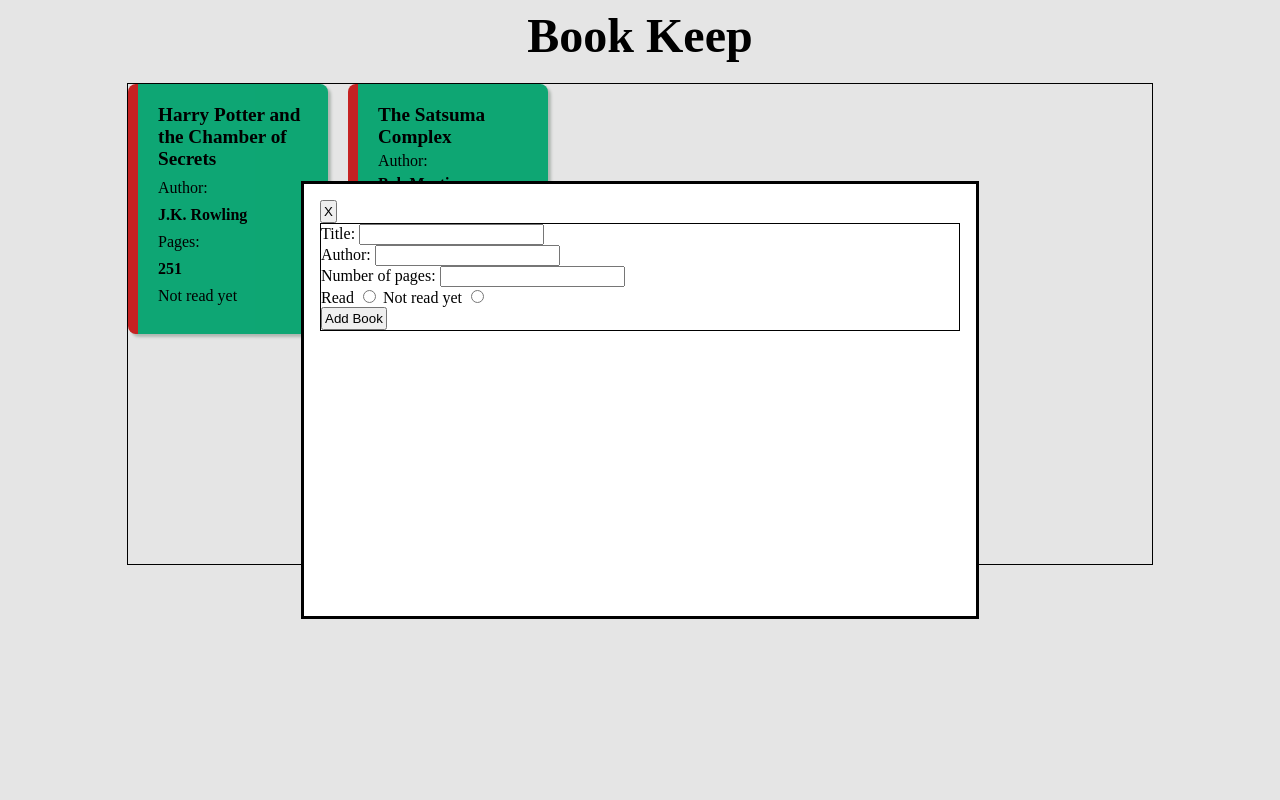
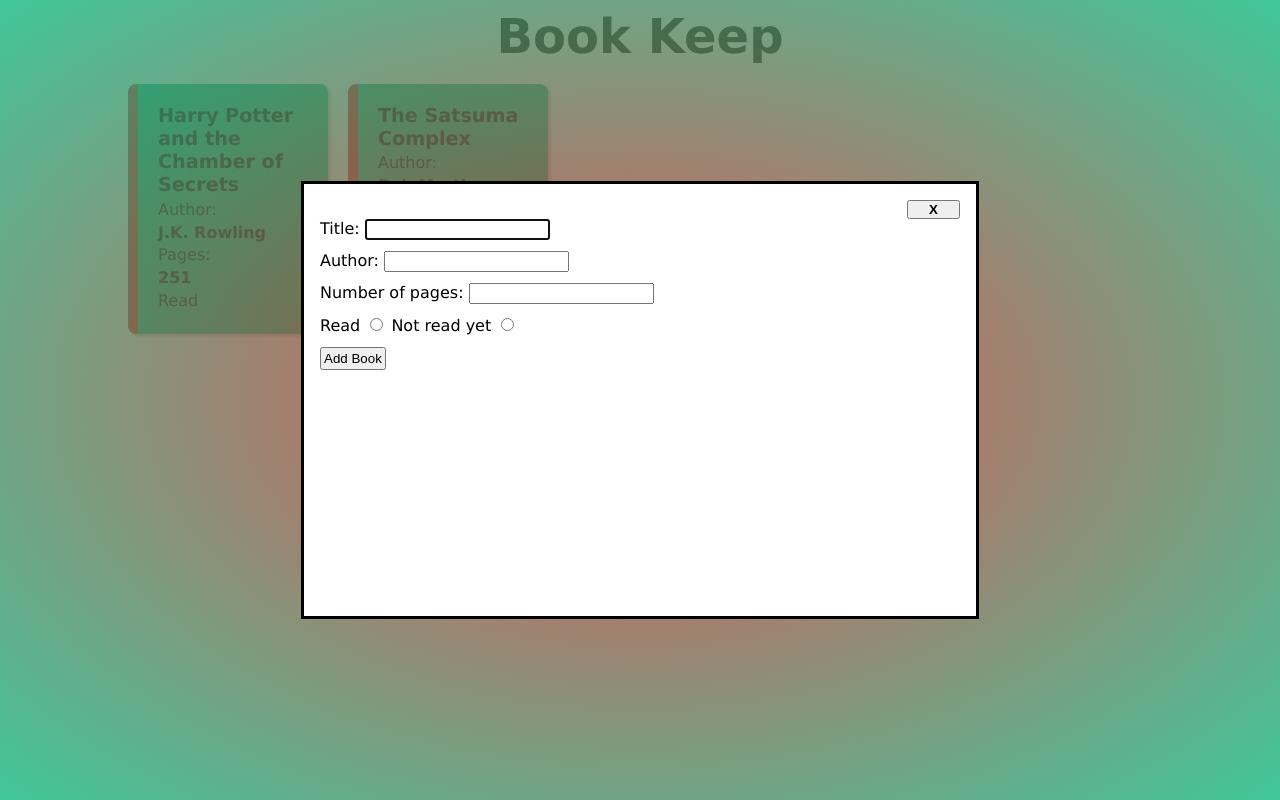
Before and after one commit to darek632/Project-Library, a plain HTML site: page index.html in a window 1280 px wide. Both pictures are taken after a click on the button "NEW BOOK". Drawn offline with Linux system fonts and the light colour scheme.

Commit message:
update various styling dialog and cards

```diff
--- a/index.html
+++ b/index.html
@@ -17,7 +17,7 @@
             <div class="author">J.K. Rowling</div>
             <div class="pages-label">Pages:</div>
             <div class="pages">251</div>
-            <div class="read"> Not read yet</div>
+            <div class="read"> Read </div>
         </div>
         <div class="card">
             <div class="title">The Satsuma Complex</div>
@@ -27,7 +27,7 @@
             <div class="pages">320</div>
             <div class="read"> Read</div>
             <div class="buttons">
-                <button class="remove">Remove</button> <button class="change-read">Read/Not yet read</button>
+                <button class="remove">Remove book </button> <button class="change-read">Read/Not yet read</button>
 
             </div>
         </div>
@@ -35,15 +35,15 @@
     <button class="modal-button">NEW BOOK</button>
 
     <dialog>
-        <div>
-            <button autofocus class="close-dialog"> X</button>
+        <div class="dialog-header">
+            <button class="close-dialog"> X</button>
         </div>
 
         <form action="#" method="dialog" class="new-book-form" id="new-book">
 
             <div class="form-content">
                 <label for="title-input">Title:</label>
-                <input type="text" id="title-input" name="title-input" minlength="2" required>
+                <input autofocus type="text" id="title-input" name="title-input" minlength="2" required>
             </div>
             <div class="form-content">
                 <label for="author-input">Author:</label>
--- a/main.js
+++ b/main.js
@@ -144,7 +144,7 @@ function addBookToPage() {
     pages.textContent = bookHolder[2];
     read.textContent = bookHolder[3];
 
-    remove.textContent = "Remove";
+    remove.textContent = "Remove book";
     changeRead.textContent = "Read/Not yet read";
 
     //loop through each object and assign key value to text of specific elements using for..in which handles looping through objects.
--- a/styles.css
+++ b/styles.css
@@ -2,12 +2,9 @@
     padding: 20px;
     background-color: #10b981;
     border-radius: 8px;
-   border-left: 10px solid #dc2626;
-   box-shadow: 3px 3px 3px 0px #C3CCC6;
-   display: grid;
-
-
-
+    border-left: 10px solid #dc2626;
+    box-shadow: 3px 3px 3px 0px #C3CCC6;
+    display: grid;
 }
 
 body {
@@ -15,6 +12,7 @@ body {
     flex-direction: column;
    align-items: center;
    gap: 20px;
+   font-family:Verdana,  Tahoma , Geneva, Tahoma, sans-serif;
 
 }
 
@@ -31,7 +29,7 @@ button {
     display: grid;
     width: 80vw;
     height: 60vh;
-    border: 1px solid black;
+    /* border: 1px solid black; */
     grid-template-columns: repeat(auto-fit, clamp(150px,200px, 300px));
     grid-template-rows: repeat(auto-fit, clamp(200px, 250px, 300px));
     gap: 20px;
@@ -45,10 +43,32 @@ button {
 .author, .pages { font-weight: bold;}
 
 .new-book-form {
-    border: 1px solid black;
+    /* border: 1px solid black; */
+    height: 80%;
+    display: grid;
+    grid-template-rows: repeat(5, clamp(1.5rem, 2rem, 3rem));
 }
 
 dialog {
     height: 50vh;
     width: 50vw;
+
 }
+
+
+::backdrop {
+    background: radial-gradient(#dc2626,#10b981);
+    opacity: 0.8;
+
+}
+
+
+.dialog-header {
+    display: flex;
+    justify-content: flex-end;
+}
+
+.close-dialog {
+    padding: 0px 20px;
+    font-weight: bold;
+}
```
